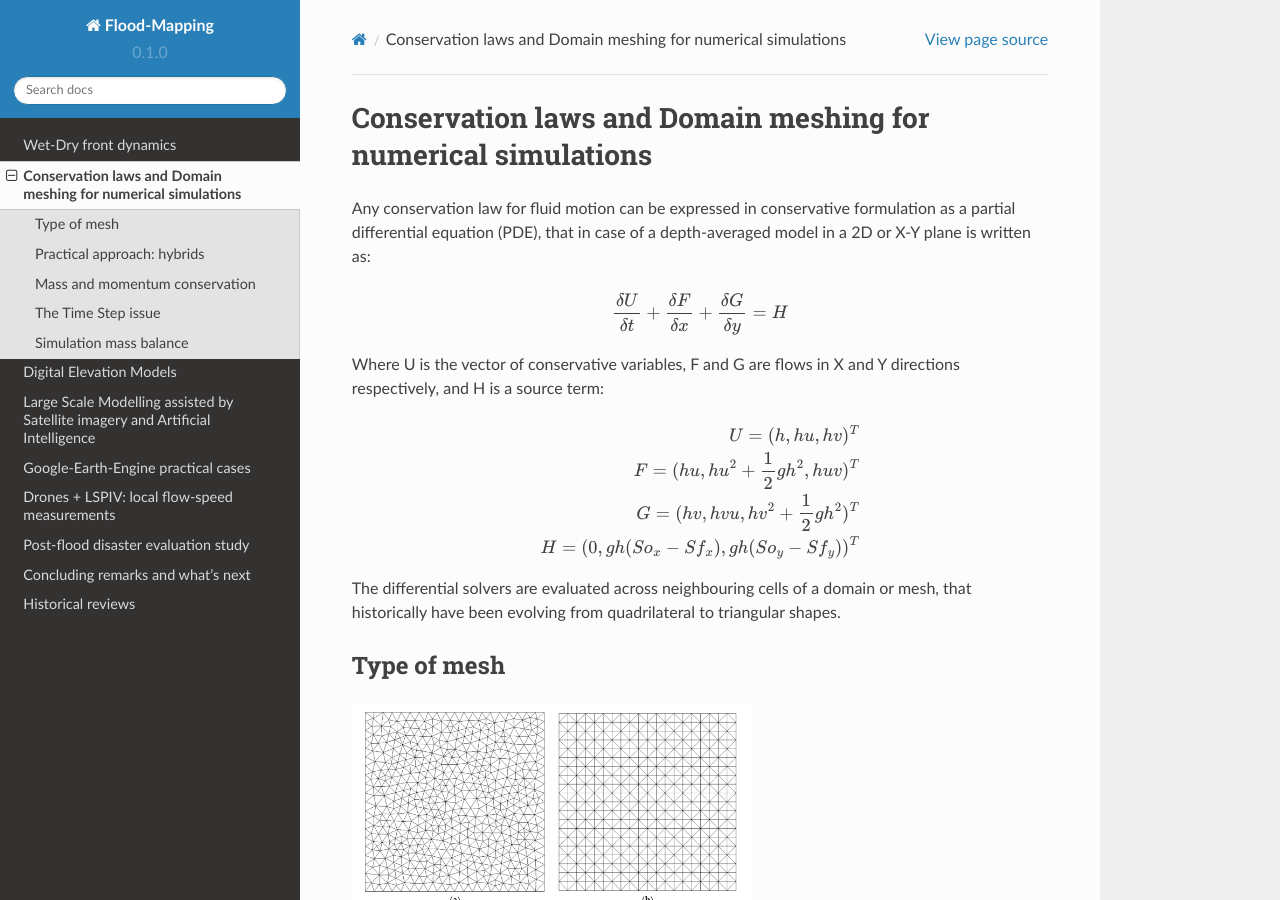
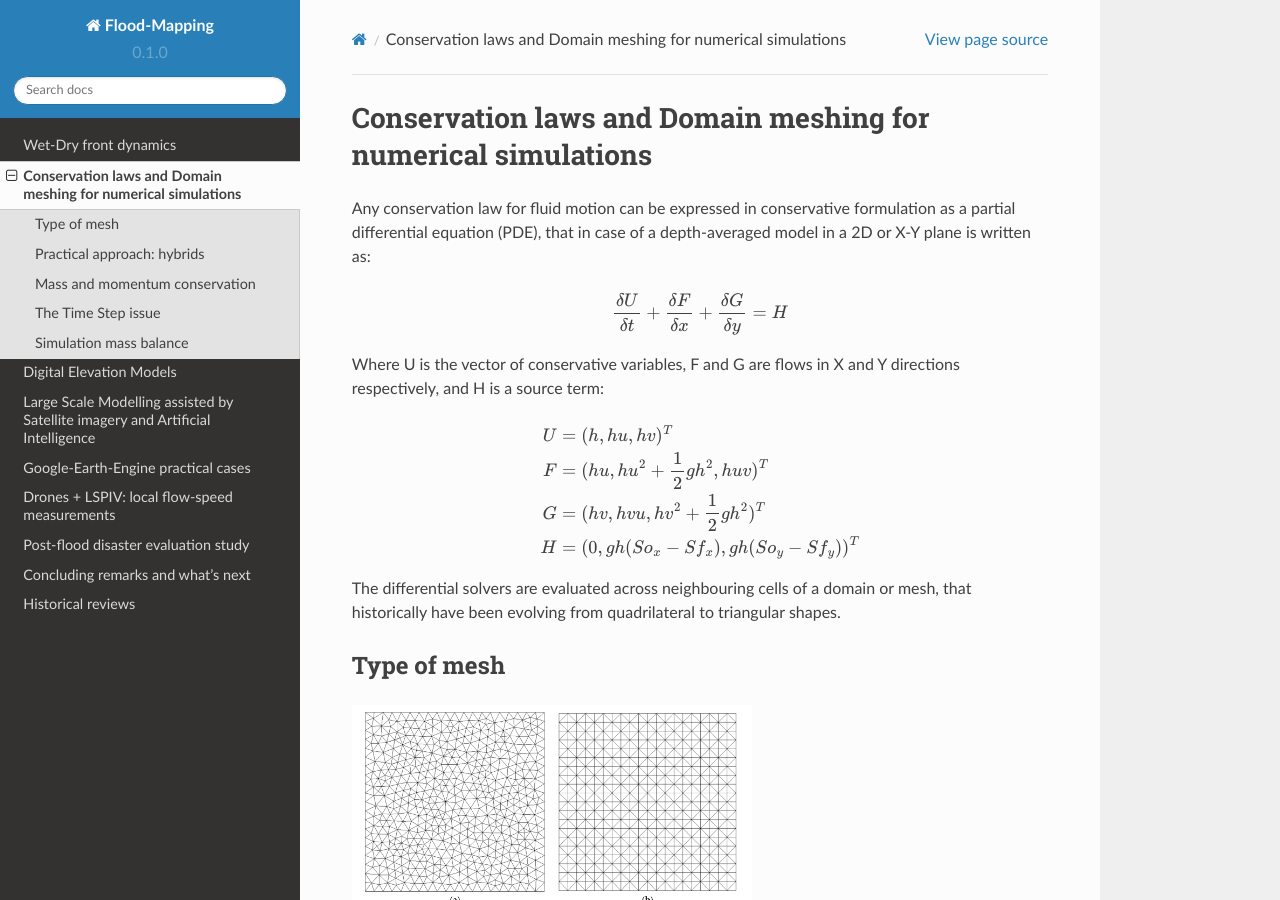
Before and after one commit to ivillamadrid/FloodMapping, a Sphinx documentation site: the page built from docs/source/claws.rst, in a window 1280 px wide and 900 px high. Built offline with Sphinx 7.4.7 and the Read the Docs theme 2.0.0, drawn with Linux system fonts in a browser that asks for light colours.

```diff
--- a/docs/source/claws.rst
+++ b/docs/source/claws.rst
@@ -11,13 +11,13 @@ Where U is the vector of conservative variables, F and G are flows in X and Y di
 
 .. math::
 
-   U=(h, hu, hv)^T
+   U &=(h, hu, hv)^T
 
-   F=(hu, hu^2+\frac{1}{2}gh^2, huv)^T
+   F &=(hu, hu^2+\frac{1}{2}gh^2, huv)^T
 
-   G=(hv, hvu, hv^2+\frac{1}{2}gh^2)^T
+   G &=(hv, hvu, hv^2+\frac{1}{2}gh^2)^T
 
-   H=(0, gh(So_x-Sf_x), gh(So_y-Sf_y))^T
+   H &=(0, gh(So_x-Sf_x), gh(So_y-Sf_y))^T
 
 
 
```
